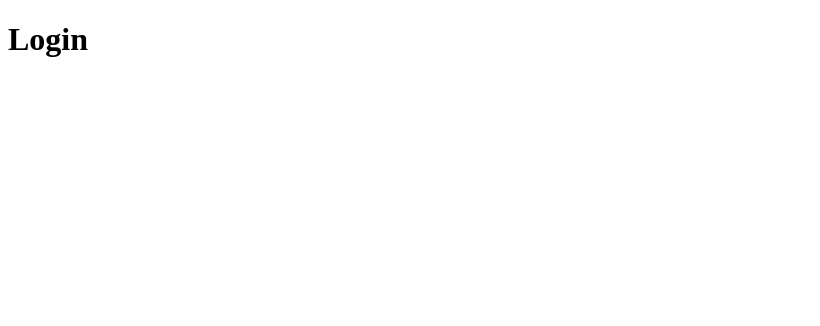
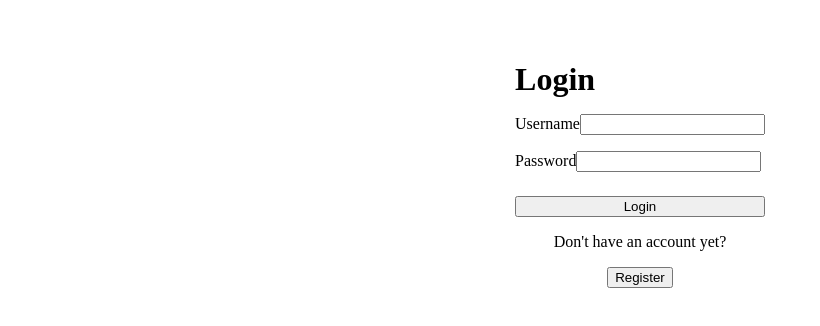
Before and after one commit to mphiwa/event-planner, a React (Vite) app: page / in a window 1280 px wide. Shown: the top 326 px of the page, without its empty margins (0-820 px from the left). Built offline with nearby package versions, Linux system fonts and the light colour scheme.

Commit message:
Added login page with Formik and session login

```diff
--- a/src/pages/LoginPage.jsx
+++ b/src/pages/LoginPage.jsx
@@ -1,3 +1,103 @@
+import { useContext, useState } from "react";
+import { useNavigate } from "react-router-dom";
+import { useFormik } from "formik";
+import { SessionState } from "../sharedstate/SessionState";
+
+function validate(values) {
+  const errors = {};
+  if (!values.username) {errors.username = "Username is required";}
+  if (!values.password) {errors.password = "Password is required";}
+  return errors;
+}
+
 export default function LoginPage() {
-  return <h1>Login</h1>;
+  const navigate = useNavigate();
+  const { login } = useContext(SessionState);
+  const [loginErrorMessage, setLoginErrorMessage] = useState("");
+
+  const formik = useFormik({
+    initialValues: {
+    username: "",
+    password: "",
+    },
+    validate : validate,
+    onSubmit: (values) => {
+      setLoginErrorMessage("");
+      const loginSuccess = login(values.username, values.password);
+
+      if (loginSuccess) {
+        navigate("/dashboard");
+        return;
+      }
+      setLoginErrorMessage("Incorrect username or password, please try again.");
+    },
+  });
+
+  return (
+    <div className="page-container">
+      <div className="login-signup-Card card">
+        <div className="card-body">
+          <h1 className="page-heading">Login</h1>
+
+          {loginErrorMessage ? <div className="error-message">{loginErrorMessage}</div> : null}
+
+          <form className="login-signup-form"
+          onSubmit={formik.handleSubmit}
+          >
+            <div className="field-block">
+              <label htmlFor="username"
+              className="form-label">
+                Username
+              </label>
+              <input
+                className="form-control"
+                id="username"
+                name="username"
+                type="text"
+                onChange={formik.handleChange}
+                onBlur={formik.handleBlur}
+                value={formik.values.username}
+              />
+              {formik.touched.username && formik.errors.username ? (
+                <div className="error-message">{formik.errors.username}</div>
+              ) : null}
+            </div>
+
+            <div className="field-block">
+              <label htmlFor="password" className="form-label">
+                Password
+              </label>
+              <input
+                className="form-control"
+                id="password"
+                name="password"
+                type="password"
+                onChange={formik.handleChange}
+                onBlur={formik.handleBlur}
+                value={formik.values.password}
+              />
+              {formik.touched.password && formik.errors.password ? (
+                <div className="error-message">{formik.errors.password}</div>
+              ) : null}
+            </div>
+
+            <button className="btn btn-primary login-signup-btn" type="submit">
+              Login
+            </button>
+          </form>
+
+          <div className="login-signup-link">
+            <p>Don't have an account yet?</p>
+            <button
+              type="button"
+              className="btn btn-link p-0"
+              onClick={() => navigate("/register")}
+            >
+              Register
+            </button>
+          </div>
+        </div>
+      </div>
+    </div>
+  );
 }
--- a/src/pages/RegisterPage.jsx
+++ b/src/pages/RegisterPage.jsx
@@ -28,7 +28,7 @@ export default function RegisterPage() {
     password: "",
     },
     validate : validate,
-    onSubmit: (values) => { register(values); navigate("/dashboard");
+    onSubmit: (values) => { register(values); navigate("/login");
     },
   });
 
@@ -111,7 +111,8 @@ export default function RegisterPage() {
 
             <button
             className="btn btn-primary login-signup-btn"
-            type="submit">
+            type="submit"
+            >
               Create account
             </button>
           </form>
```
